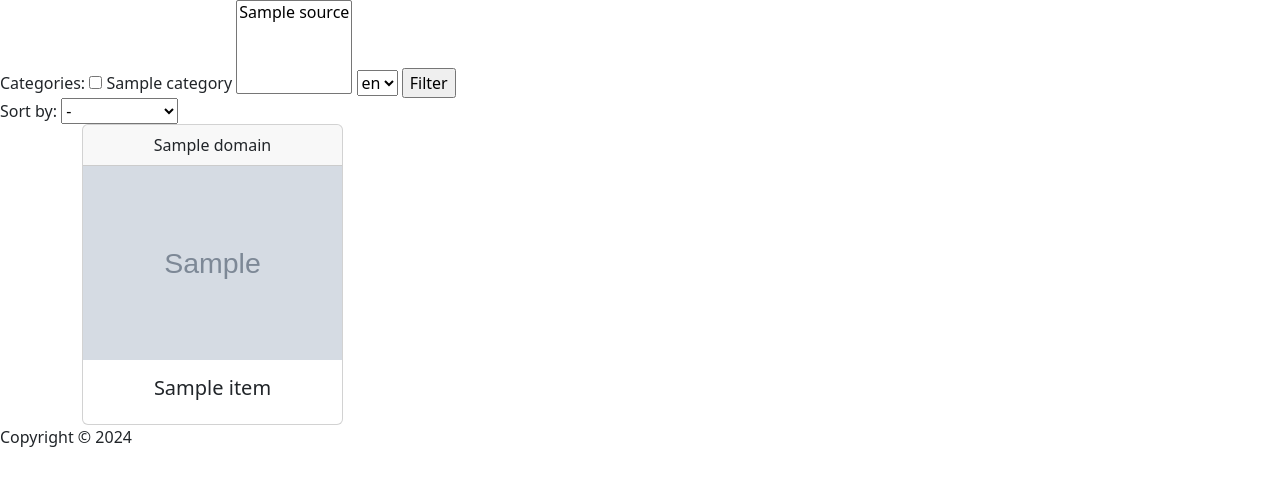
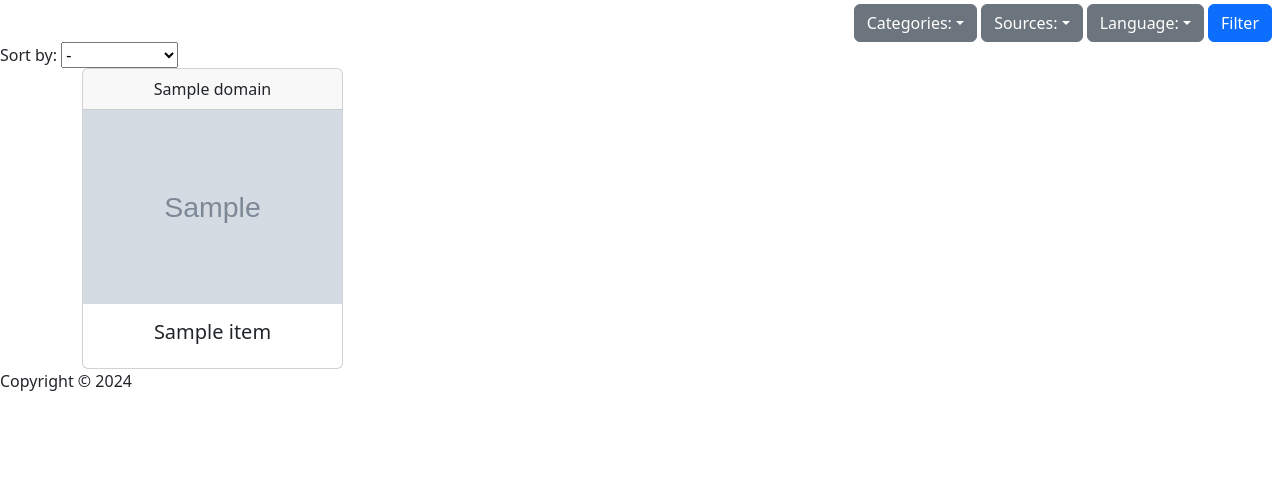
Before and after one commit to husz78/Newslytic, a Flask app: template templates/news.html in a window 1280 px wide. Shown: the top 486 px of the page. Run offline with Flask 3, Linux system fonts and the light colour scheme; the template is opened without the code that fills it: most values are stand-ins (such as "Sample title", 1, 10 or a date in 2020); grey boxes marked "Sample" are stand-in pictures.

Commit message:
Updated the design of filter elements

```diff
--- a/templates/base.html
+++ b/templates/base.html
@@ -13,26 +13,53 @@
     crossorigin="anonymous"></script>
 </head>
 <body>
-    <div id="filter">
-        <form action="{{ url_for('main.news') }}", method="POST">
-            <label>Categories:</label>
-            {% for category in categories %}
-            <input type="checkbox", name="{{ category }}", id="checkbox_{{ category }}">
-            <label for="checkbox_{{ category }}">{{ category }}</label>
-            {% endfor %}
+    <div class="container text-end pe-1 me-1 mt-1">
+        <form action="{{ url_for('main.news') }}" method="POST">
+            <div class="row justify-content-end">
+                <div class="col">
+                    <button class="btn btn-secondary dropdown-toggle" type="button"
+                    data-bs-toggle="dropdown" aria-expanded="false">Categories:</button>
+                    <ul class="dropdown-menu">
+                        {% for category in categories %}
+                        <li>
+                            <div class="form-check">
+                                <input class="form-check-input" type="checkbox" name="categories"
+                                value="{{ category }}">
+                                <label class="form-check-label">{{ category }}</label>
+                            </div>
+                        </li>
+                        {% endfor %}
+                    </ul>
+                    <button class="btn btn-secondary dropdown-toggle" type="button" id="dropdownMenuButton"
+                    data-bs-toggle="dropdown" aria-expanded="false">Sources:</button>
+                    <ul class="dropdown-menu" aria-labelledby="dropdownMenuButton">
+                        {% for source in sources %}
+                            <li>
+                                <div class="form-check">
+                                    <input class="form-check-input" type="checkbox"
+                                    value="{{ source }}" name="sources">
+                                    <label class="form-check-label">{{ source }}</label>
+                                </div>
+                            </li>
+                        {% endfor %}
+                    </ul>
 
-            <select name="sources" multiple>
-                {% for source in sources %}
-                <option value="{{ source }}">{{ source }}</option>
-                {% endfor %}
-            </select>
-
-            <select name="language">
-                {% for language in languages %}
-                <option value="{{ language }}">{{ language }}</option>
-                {% endfor %}
-            </select>
-            <input type="submit", name="filter", value="Filter">
+                    <button class="btn btn-secondary dropdown-toggle" type="button"
+                    data-bs-toggle="dropdown" aria-expanded="false">Language:</button>
+                    <ul class="dropdown-menu">
+                        {% for language in languages %}
+                        <li>
+                            <div class="form-check">
+                                <input class="form-check-input" type="radio" name="language"
+                                value="{{ language }}">
+                                <label class="form-check-label">{{ language }}</label>
+                            </div>
+                        </li>
+                        {% endfor %}
+                    </ul>
+                    <button type="submit" class="btn btn-primary">Filter</button>
+                </div>
+            </div>
         </form>
     </div>
     <div id="sort">
```
Also changed, not shown: newslytic/routes/main.py (+10 -10 lines).
